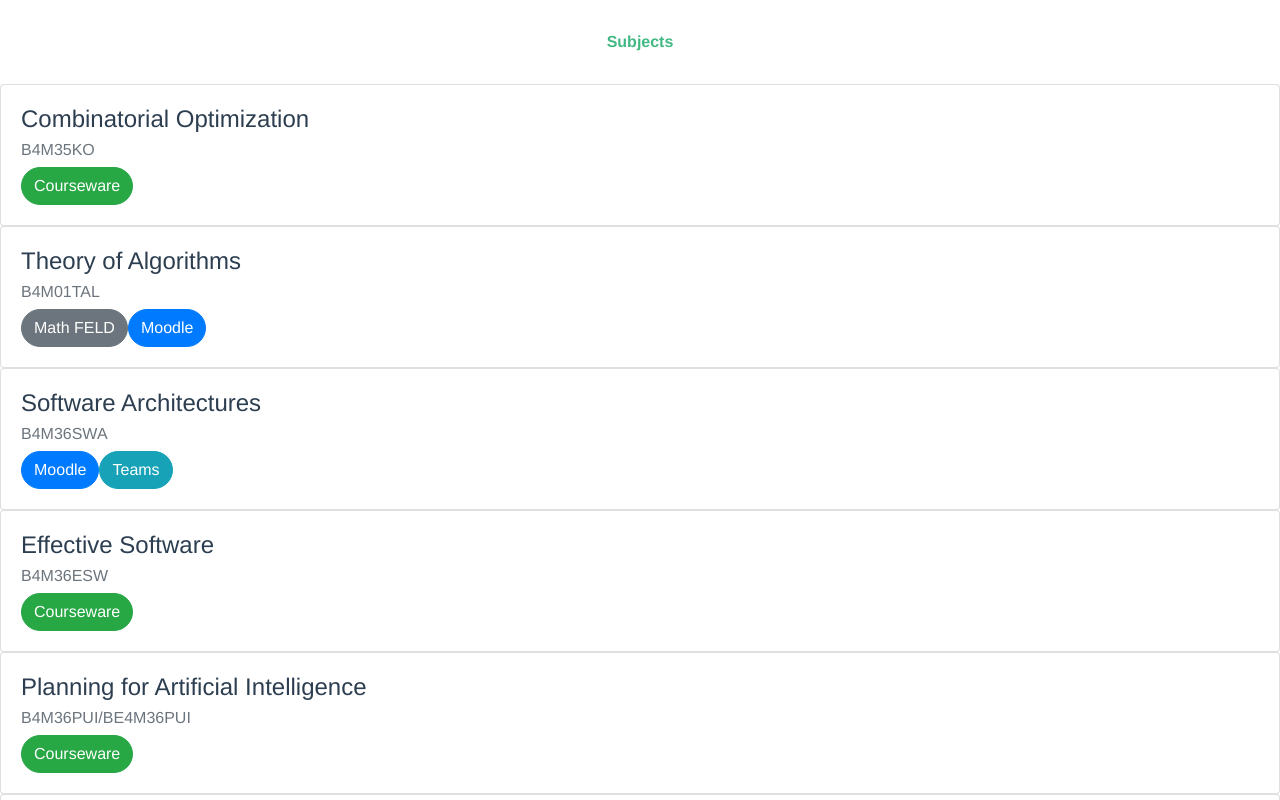
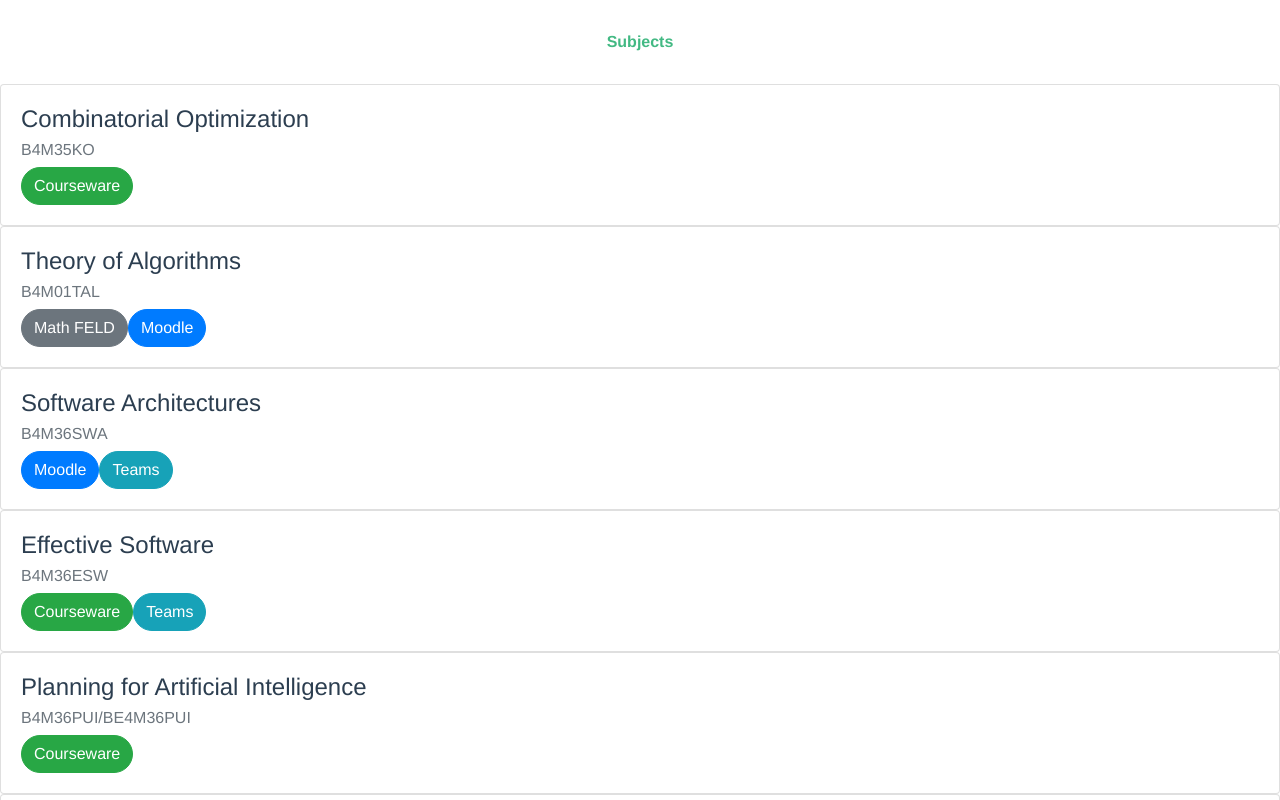
Before and after one commit to skalahonza/linkoi, a Vue app: page /#/ in a window 1280 px wide. Shown: the top 800 px of the page. Built offline with nearby package versions, Linux system fonts and the light colour scheme.

Commit message:
Add ESW Teams.

```diff
--- a/src/views/Home.vue
+++ b/src/views/Home.vue
@@ -38,6 +38,7 @@ export default Vue.extend({
           name: "Combinatorial Optimization",
           code: "B4M35KO",
           links: [
+
             {
               name: "Courseware",
               address: "https://cw.fel.cvut.cz/wiki/courses/ko/start"
@@ -79,6 +80,10 @@ export default Vue.extend({
             {
               name: "Courseware",
               address: "https://cw.fel.cvut.cz/wiki/courses/b4m36esw/start"
+            },
+            {
+              name: "Teams",
+              address: "https://teams.microsoft.com/l/team/19%3a5aad055a96f94e8abba8ad6fdffc0584%40thread.tacv2/conversations?groupId=5df990ab-0cb2-4268-acf9-53d5d14b4a78&tenantId=f345c406-5268-43b0-b19f-5862fa6833f8"
             }
           ]
         },
```
